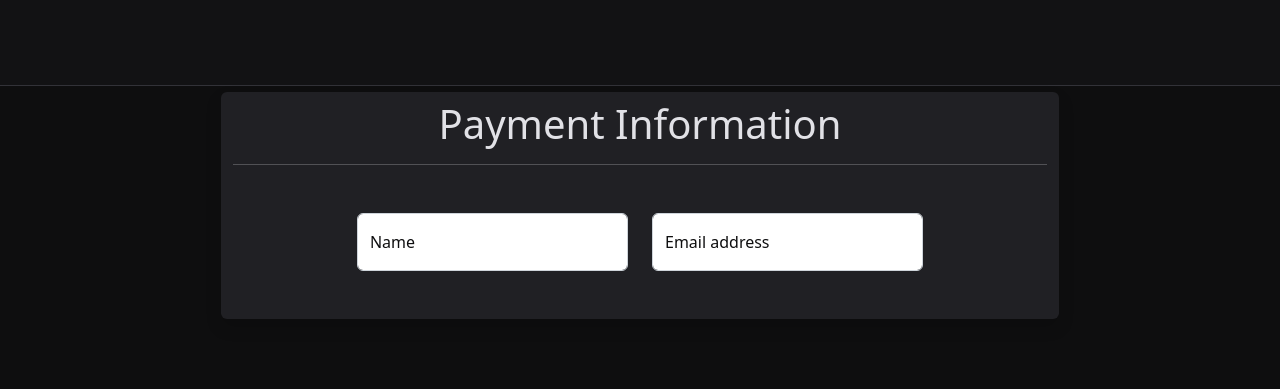
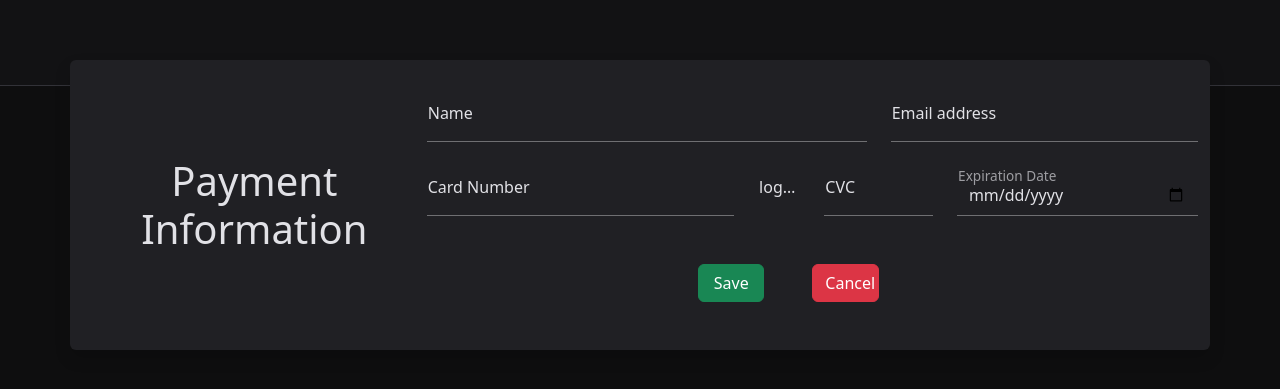
Before and after one commit to victor-pagnozi/fatec-lesson, a plain HTML site: page index.html in a window 1280 px wide. Shown: the part 195-584 px from the top of the page. Drawn offline with Linux system fonts and the light colour scheme.

Commit message:
Changed the float label in input // Changed the form to render the form to insert payment information

```diff
--- a/index.html
+++ b/index.html
@@ -12,32 +12,83 @@
     <div
       class="container-fluid h-100 d-flex justify-content-center align-items-center"
     >
-      <div class="row col-md-8">
-        <div class="container text-center shadow rounded">
+      <div
+        class="container text-center shadow d-flex rounded align-items-center justify-content-center py-4"
+      >
+        <div class="row">
           <h1 class="pt-2">Payment Information</h1>
-          <hr />
+        </div>
 
-          <div class="col-md-12 my-5 d-flex justify-content-center">
-            <div class="form-floating col-4 me-4">
+        <!-- <div class="line-to-separate"></div> -->
+
+        <form>
+          <div class="row">
+            <div class="form-floating col-md-7">
               <input
                 type="text"
                 class="form-control"
                 id="name"
                 placeholder="John doe"
+                required
               />
               <label for="email">Name</label>
             </div>
-            <div class="form-floating col-4">
+            <div class="form-floating col-md-5">
               <input
                 type="email"
                 class="form-control"
                 id="email"
                 placeholder="name@example.com"
+                required
               />
               <label for="email">Email address</label>
             </div>
           </div>
-        </div>
+
+          <div class="row mt-3">
+            <div class="form-floating col-md-5">
+              <input
+                type="text"
+                class="form-control"
+                id="cardNumber"
+                placeholder="Card Number"
+                required
+              />
+              <label for="cardNumber">Card Number</label>
+            </div>
+
+            <div class="form-floating col-md-1">
+              <label for="">logo cartão</label>
+            </div>
+
+            <div class="form-floating col-md-2">
+              <input
+                type="text"
+                class="form-control"
+                id="CVC"
+                placeholder="CVC"
+                required
+              />
+              <label for="CVC">CVC</label>
+            </div>
+
+            <div class="form-floating col-md-4">
+              <input
+                type="date"
+                class="form-control"
+                id="expirationDate"
+                placeholder="Expiration Date"
+                required
+              />
+              <label for="expirationDate">Expiration Date</label>
+            </div>
+          </div>
+
+          <div class="row d-flex justify-content-center mt-5 mb-4">
+            <button type="submit" class="col-lg-1 btn btn-success">Save</button>
+            <button class="col-lg-1 mx-5 btn btn-danger">Cancel</button>
+          </div>
+        </form>
       </div>
     </div>
 
--- a/styles.css
+++ b/styles.css
@@ -1,4 +1,6 @@
-* {
+*,
+input,
+label {
   color: rgb(225, 225, 230);
 }
 
@@ -23,6 +25,33 @@ body .container {
   z-index: 2;
 }
 
-body .container div label {
-  color: #0e0e0f;
+.form-control {
+  background-color: transparent;
+  border: none;
+  border-bottom: 1px solid rgb(111, 111, 114);
+  border-radius: 0;
+  height: 0;
 }
+
+.form-control label,
+.form-control {
+  color: rgb(225, 225, 230);
+}
+
+.form-floating > input:focus {
+  background-color: transparent;
+  color: rgb(225, 225, 230);
+}
+
+.container form {
+  width: 80%;
+}
+
+.line-to-separate {
+  color: rgb(111, 111, 114);
+  transform: rotate(90deg);
+}
+
+.line-to-separate::before {
+  content: '___________________________________';
+}
```
